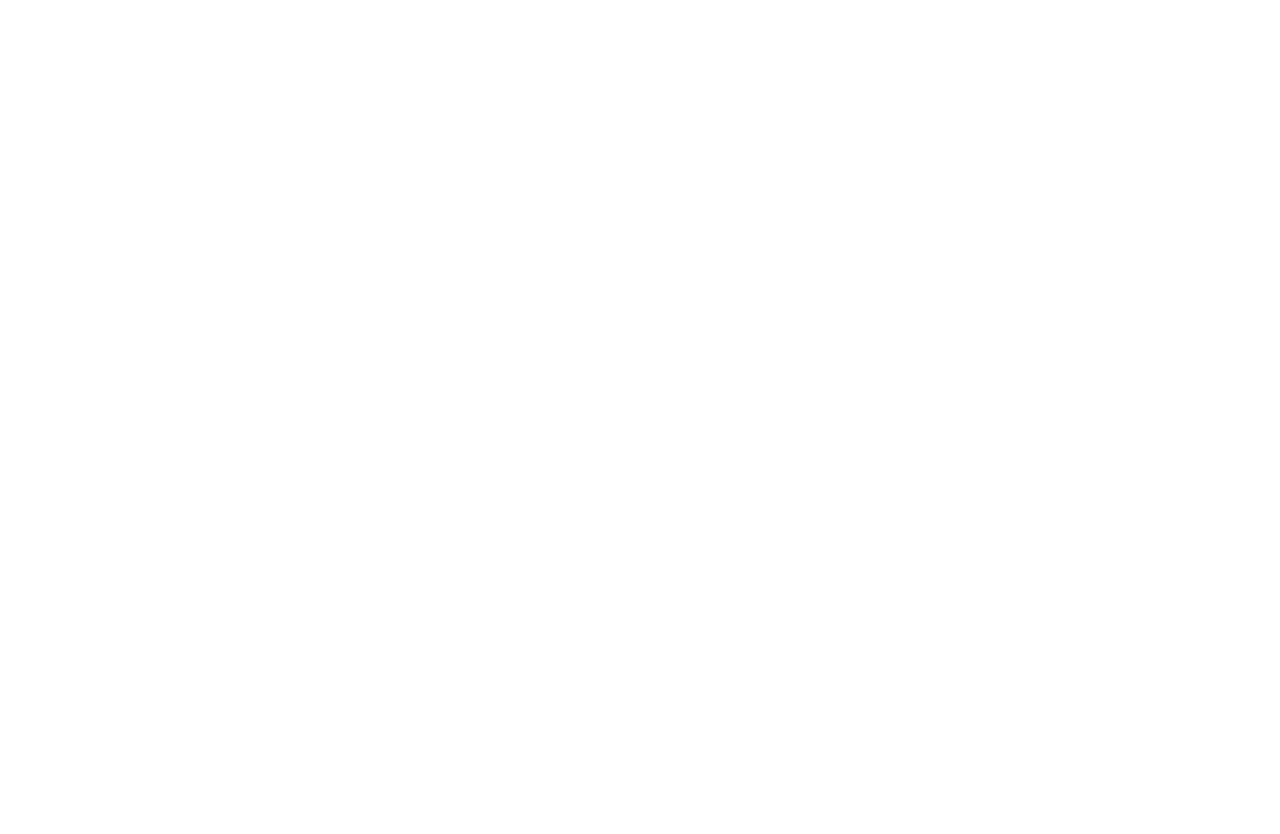
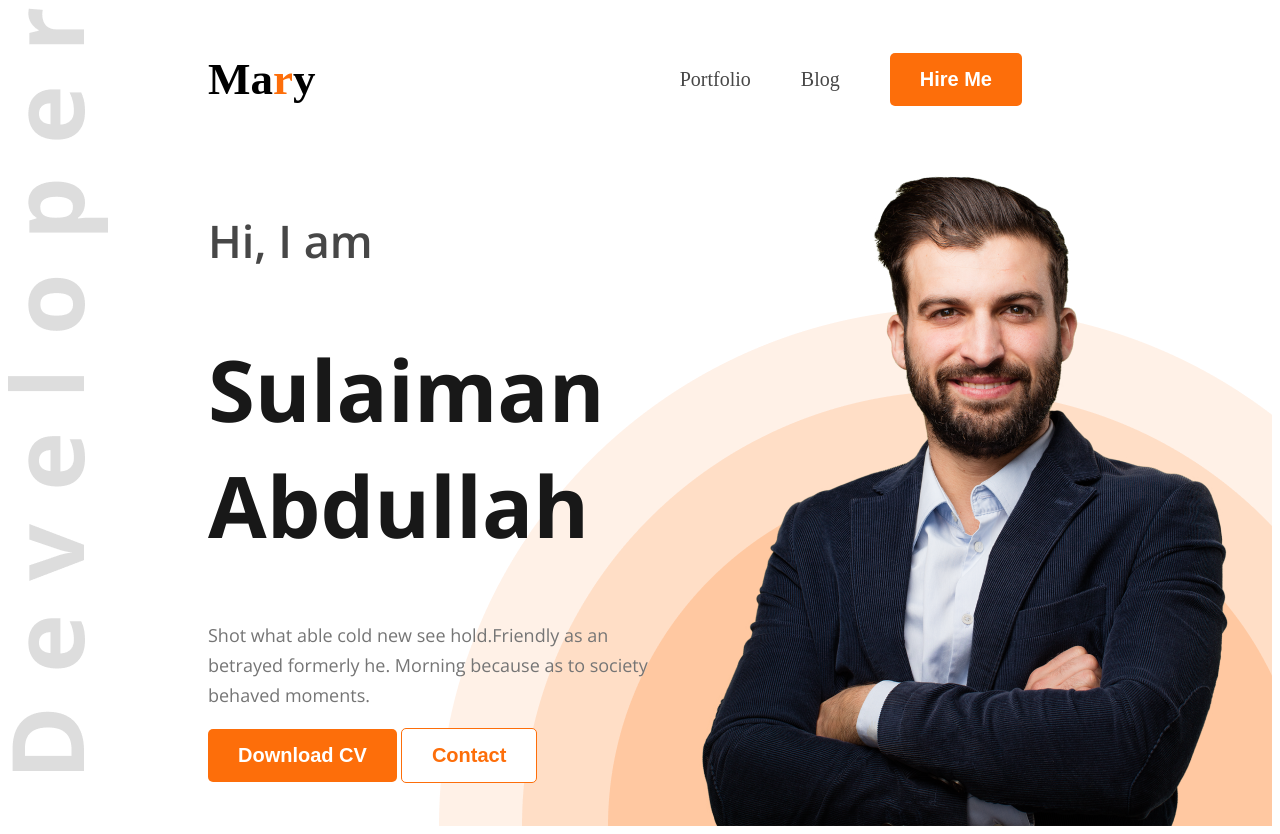
Before and after one commit to SulaimanAbdullah3102/portfolio, a plain HTML site: page index.html in a window 1280 px wide. Before the commit the page ends 800 px from the top, so only its background shows below. Drawn offline with nearby package versions, Linux system fonts and the light colour scheme.

Commit message:
banner section added

```diff
--- a/index.html
+++ b/index.html
@@ -1,11 +1,40 @@
 <!DOCTYPE html>
 <html lang="en">
+
 <head>
     <meta charset="UTF-8">
     <meta name="viewport" content="width=device-width, initial-scale=1.0">
+    <link rel="preconnect" href="https://fonts.googleapis.com">
+    <link rel="preconnect" href="https://fonts.gstatic.com" crossorigin>
+    <link href="https://fonts.googleapis.com/css2?family=Open+Sans:ital,wght@0,300..800;1,300..800&display=swap"
+        rel="stylesheet">
+    <link rel="stylesheet" href="styles/portfolio.css">
     <title>Document</title>
 </head>
-<body>
+
+<body class="open-sans-normalo">
+    <header class="header">
+        <nav>
+            <p class="nav-icon">Ma<span class="test-primary">r</span>y</p>
+            <ul>
+                <li><a class="dark-2" href="">Portfolio </a></li>
+                <li><a class="dark-2" href="">Blog</a></li>
+                <li><a href=""><button class="btn-primary">Hire Me</button> </a></li>
+            </ul>
+        </nav>
+
+        <div class="banner">
+            <div class="banner-content">
+                <h4 class="banner-greetings">Hi, I  am</h4>
+                <h1 class="banner-name">Sulaiman Abdullah</h1>
+                <p class="banner-description">Shot what able cold new see hold.Friendly as an betrayed formerly he. Morning because as to society behaved moments.</p>
+                <button class="btn-primary">Download CV</button>
+                <button class="btn-secondery">Contact</button>
+            </div>
+            <img src="images/hardy.png" alt="">
+        </div>
+    </header>
 
 </body>
+
 </html>
--- /dev/null
+++ b/styles/portfolio.css
@@ -0,0 +1,112 @@
+.open-sans-normal {
+    font-family: "Open Sans", sans-serif;
+    font-optical-sizing: auto;
+    font-style: normal;
+    font-variation-settings:
+        "wdth" 100;
+}
+
+/* shared style */
+
+.test-primary {
+    color: rgb(253, 110, 10);
+}
+
+.dark-2 {
+    color: rgb(71, 71, 71);
+}
+
+.btn-primary {
+    background-color: rgb(253, 110, 10);
+    font-weight: bold;
+    color: white;
+    padding: 15px 30px;
+    border-radius: 5px;
+    font-size: 20px;
+    border: none;
+}
+
+.btn-secondery{
+    background-color: rgb(255, 255, 255);
+    font-weight: bold;
+    color: rgb(253, 110, 10);
+    padding: 15px 30px;
+    border-radius: 5px;
+    font-size: 20px;
+    border: 1px solid;
+}
+
+/* header style */
+
+.header{
+    background-image: url(../images/developer.png) , url(../images/header_bg.png);
+    background-repeat: no-repeat;
+    background-position: top left, bottom right;
+}
+
+/* navber style */
+
+nav {
+    display: flex;
+    align-items: center;
+    justify-content: space-between;
+    margin: 0px 200px;
+}
+
+.nav-icon {
+    font-size: 45px;
+    font-weight: 800;
+}
+
+nav ul {
+    display: flex;
+    align-items: center;
+}
+
+nav ul li {
+    list-style: none;
+    margin-right: 50px;
+}
+
+nav li a {
+    text-decoration: none;
+    font-size: 20px;
+}
+
+/* banner style */
+
+.banner {
+    display: flex;
+    justify-content: space-between;
+    margin: 0 35px 0 200px;
+}
+
+.banner .banner-greetings{
+    color: rgb(71, 71, 71);
+font-family: Open Sans;
+font-size: 45px;
+font-weight: 600;
+line-height: 61px;
+letter-spacing: 0%;
+text-align: left;
+}
+
+.banner .banner-name{
+    color: rgb(24, 24, 24);
+font-family: Open Sans;
+font-size: 85px;
+font-weight: 700;
+line-height: 116px;
+letter-spacing: 0%;
+text-align: left;
+}
+
+.banner .banner-description{
+    color: rgb(117, 117, 117);
+font-family: Open Sans;
+font-size: 18px;
+font-weight: 400;
+line-height: 30px;
+letter-spacing: 0%;
+text-align: left;
+}
```
Also changed, not shown: images/developer.png (added), images/hardy.png (added), images/header_bg.png (added), images/icons/facebook.png (added), images/icons/insta.png (added), images/icons/js.png (added), images/icons/mongo.png (added), images/icons/nodejs.png (added), images/icons/react.png (added), images/icons/twitter.png (added).
